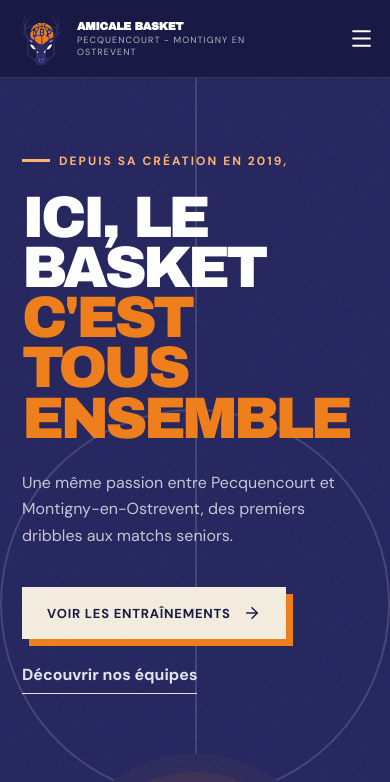
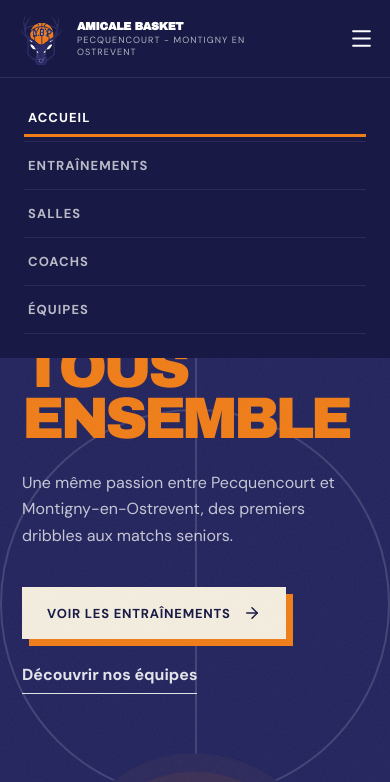
Before and after one commit to yoannvue/ABP.WebSite, a plain HTML site: page index.html in a window 390 px wide. Both pictures are taken after a click on the button "Ouvrir le menu". Shown: the top 782 px of the page. Drawn offline with Linux system fonts and the light colour scheme.

Commit message:
update menu

```diff
--- a/index.html
+++ b/index.html
@@ -35,6 +35,7 @@
                     <a href="/pages/equipes.html" class="nav-link">Équipes</a>
                 </nav>
             </header>
+            <script src="/js/menu.js"></script>
             <main id="contenu">
                 <!--$-->
                 <section class="home-hero">
--- /dev/null
+++ b/js/menu.js
@@ -0,0 +1,66 @@
+(function () {
+  const menuButtonSelector = '.menu-button';
+  const navSelector = '.main-nav';
+
+  function initMobileMenu() {
+    const button = document.querySelector(menuButtonSelector);
+    const nav = document.querySelector(navSelector);
+
+    if (!button || !nav) {
+      return;
+    }
+
+    const setMenuState = (isOpen) => {
+      nav.classList.toggle('is-open', isOpen);
+      button.setAttribute('aria-expanded', String(isOpen));
+      button.setAttribute(
+        'aria-label',
+        isOpen ? 'Fermer le menu' : 'Ouvrir le menu'
+      );
+    };
+
+    button.addEventListener('click', (event) => {
+      event.preventDefault();
+      event.stopPropagation();
+
+      const shouldOpen = !nav.classList.contains('is-open');
+      setMenuState(shouldOpen);
+    });
+
+    nav.querySelectorAll('a').forEach((link) => {
+      link.addEventListener('click', () => {
+        if (window.matchMedia('(max-width: 980px)').matches) {
+          setMenuState(false);
+        }
+      });
+    });
+
+    document.addEventListener('click', (event) => {
+      const target = event.target;
+      const clickedInsideNav = nav.contains(target);
+      const clickedButton = button.contains(target);
+
+      if (!clickedInsideNav && !clickedButton && nav.classList.contains('is-open')) {
+        setMenuState(false);
+      }
+    });
+
+    document.addEventListener('keydown', (event) => {
+      if (event.key === 'Escape' && nav.classList.contains('is-open')) {
+        setMenuState(false);
+      }
+    });
+
+    window.addEventListener('resize', () => {
+      if (window.innerWidth > 980 && nav.classList.contains('is-open')) {
+        setMenuState(false);
+      }
+    });
+  }
+
+  if (document.readyState === 'loading') {
+    document.addEventListener('DOMContentLoaded', initMobileMenu);
+  } else {
+    initMobileMenu();
+  }
+})();
```
Also changed, not shown: pages/coach.html (+1 -0 lines), pages/entrainements.html (+8 -5 lines), pages/equipes.html (+1 -0 lines), pages/salles.html (+1 -0 lines).
